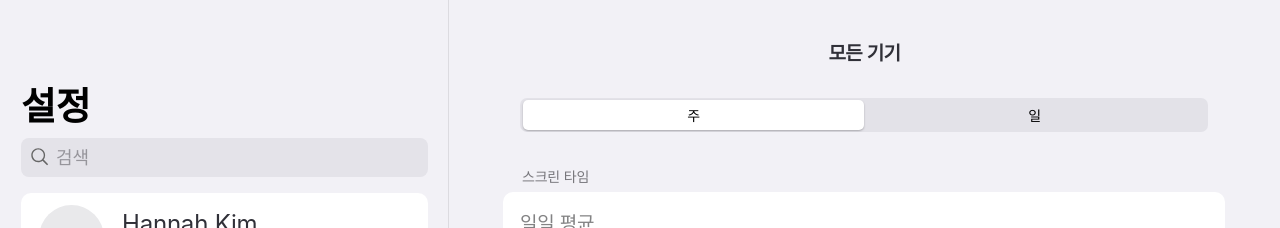
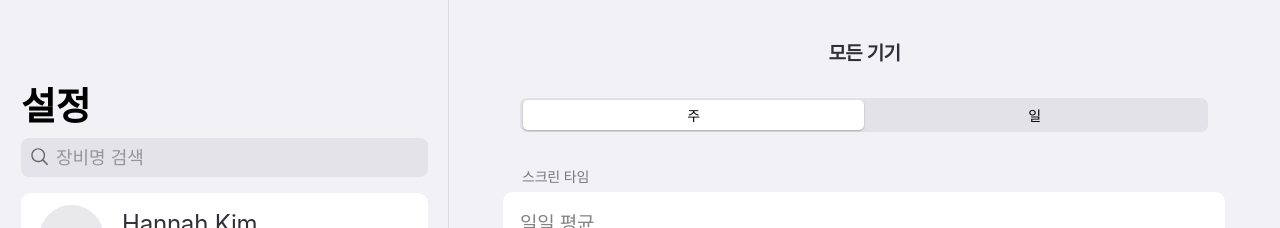
Before and after one commit to magnae2016/EquipWindow-client, a React (Create React App) app: page / in a window 1280 px wide. Shown: the top 228 px of the page. Built offline with nearby package versions, Linux system fonts and the light colour scheme.

Commit message:
Update searchbar placeholder text

```diff
--- a/src/components/templates/Sidebar.jsx
+++ b/src/components/templates/Sidebar.jsx
@@ -16,7 +16,7 @@ function Sidebar(params) {
                                             <div className="searchbar-input-wrap">
                                                 <input
                                                     type="text"
-                                                    placeholder="검색"
+                                                    placeholder="장비명 검색"
                                                     className="searchbar-input"
                                                 />
                                                 <i className="searchbar-icon"></i>
```
